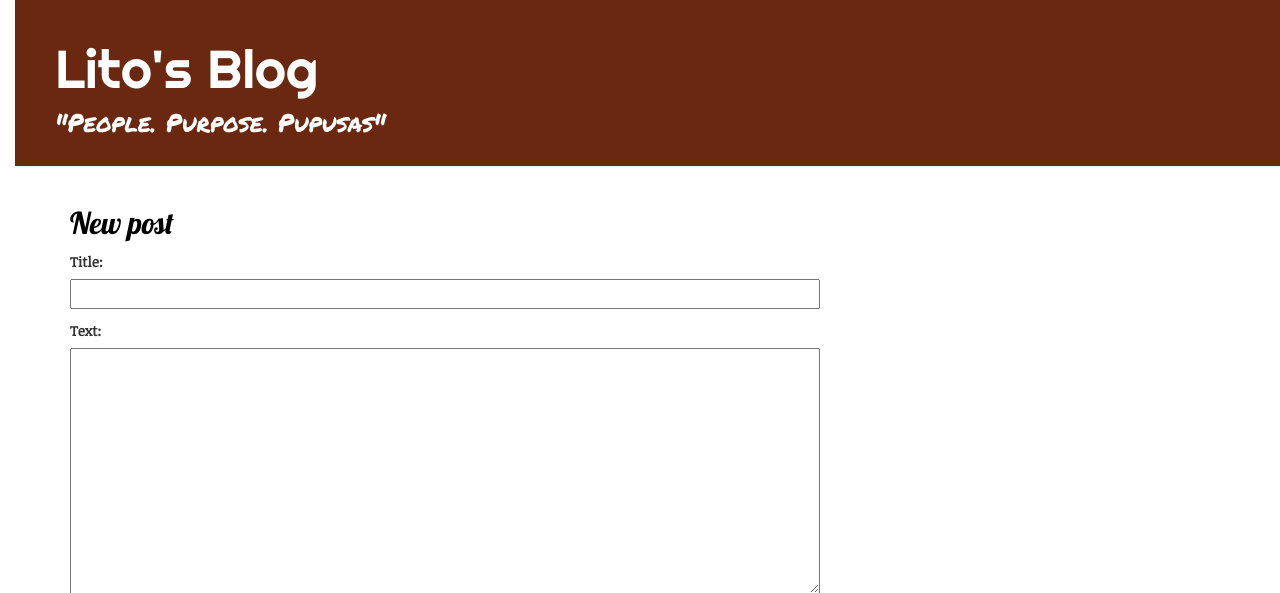
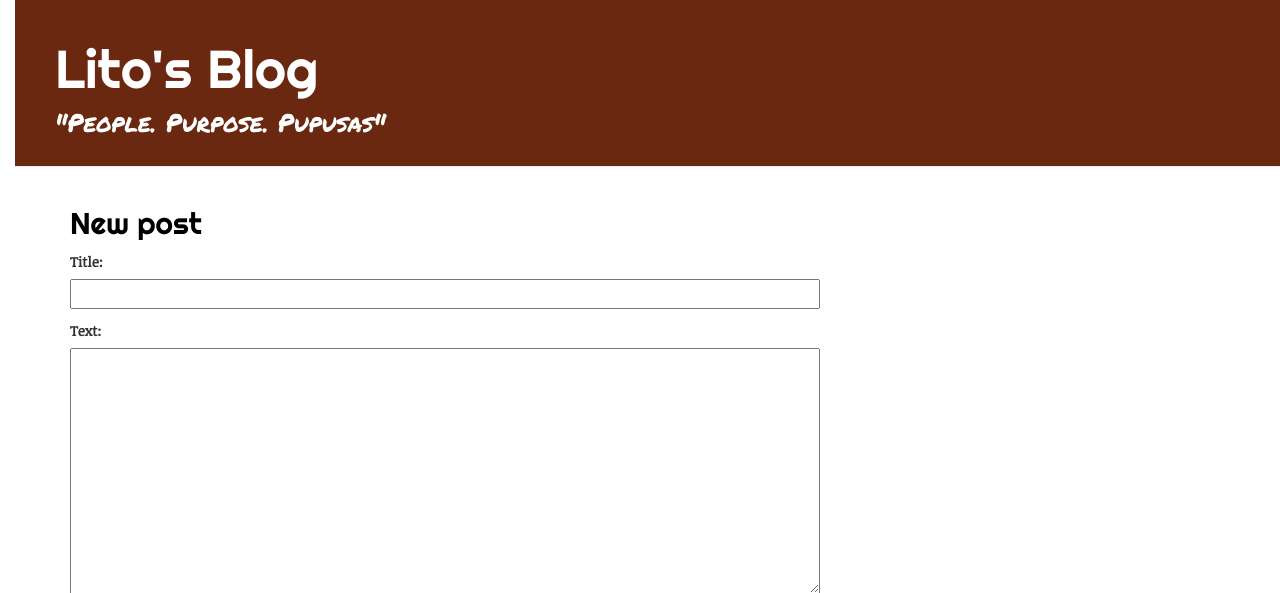
Before and after one commit to Lito-Frito/Django-Personal-Blog, a Django app: page /post/new/ in a window 1280 px wide. Shown: the top 593 px of the page. Run offline with Django 3.2, Linux system fonts and the light colour scheme; some libraries are stand-ins or nearby versions; some web fonts are replaced.

Commit message:
h2 font change

```diff
--- a/blog/static/css/blog.css
+++ b/blog/static/css/blog.css
@@ -4,11 +4,11 @@ body {
 
 h1 a {
     font-family: 'Righteous', cursive;
-    color: : orange;
+    color: : black;
 }
 
 h2 {
-    font-family: 'Lobster', cursive;
+    font-family: 'Righteous', cursive;
     color: black;
 }
 
```
